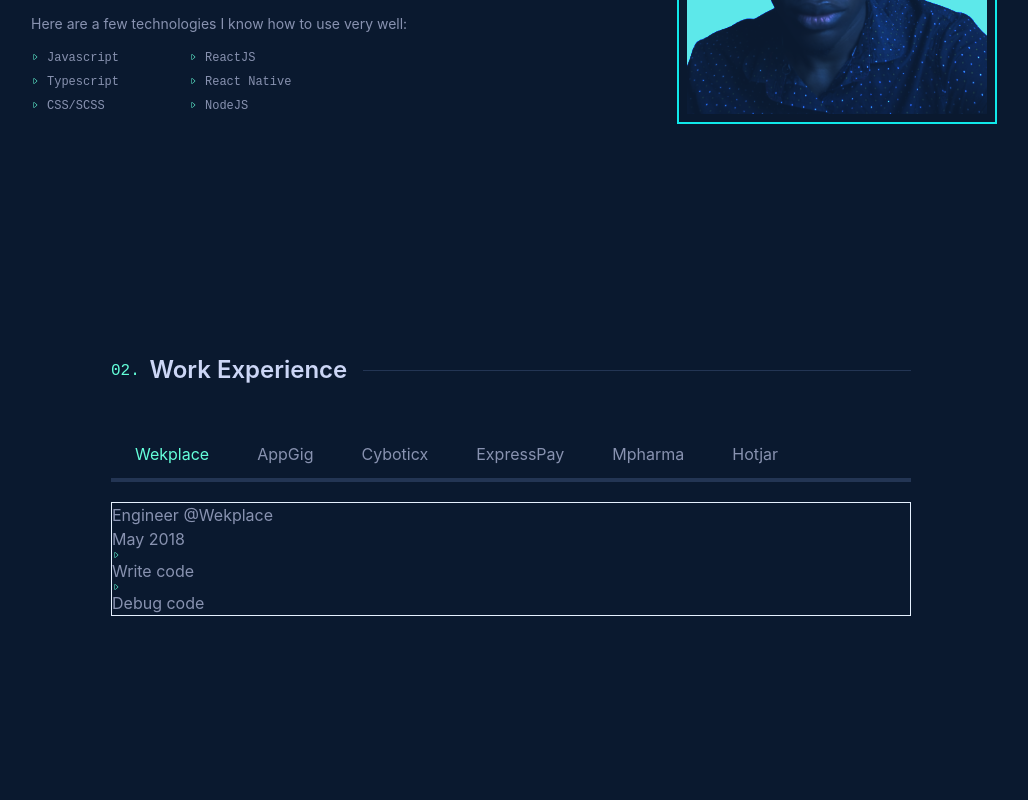
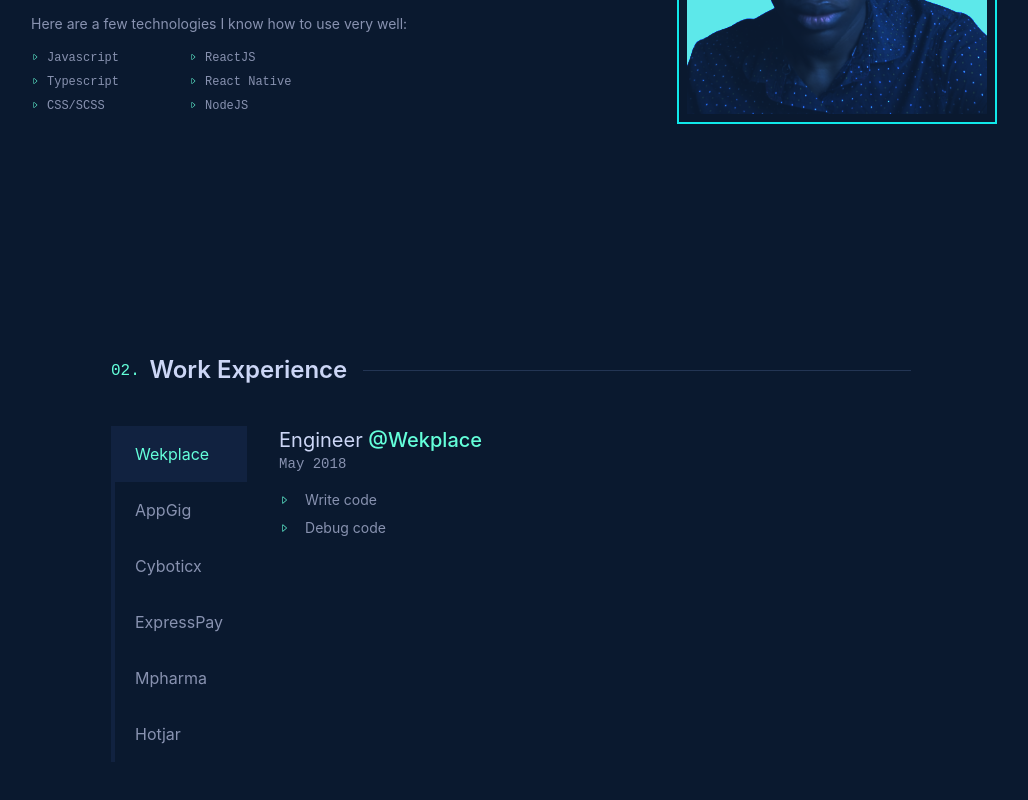
Before and after one commit to iandev096/portfolio-brittany-chiang, a Next.js app: page / in a window 1280 px wide. Shown: the part 1178-1978 px from the top of the page, without its empty margins (129-1157 px from the left). Before the commit the page ends 1906 px from the top, so only its background shows below. Built offline with nearby package versions, Linux system fonts and the light colour scheme; what tailwindcss-debug-screens would draw is missing.

Commit message:
- Work experience section   - TabContent completed   - TabView is responsive

```diff
--- a/components/TabView/TabContent.tsx
+++ b/components/TabView/TabContent.tsx
@@ -15,20 +15,20 @@
   responsibilities,
 }: Props) {
   return (
-    <div className="border border-light">
+    <div>
       <div>
-        <h2>
-          {role} <span>@{place}</span>
+        <h2 className="text-xl text-gray-extra-light">
+          {role} <span className="text-secondary font-medium">@{place}</span>
         </h2>
-        <p>{timePeriod}</p>
+        <p className="font-mono text-sm">{timePeriod}</p>
       </div>
 
-      <div>
-        <ul>
+      <div className="text-sm mt-4">
+        <ul className="space-y-2">
           {responsibilities.map((responsibility) => (
-            <li key={responsibility}>
-              <span>
-                <BsCaretRight size={8} className="text-secondary" />
+            <li className="flex items-baseline" key={responsibility}>
+              <span className="mr-4">
+                <BsCaretRight size={10} className="text-secondary" />
               </span>
               <p>{responsibility}</p>
             </li>
--- a/components/TabView/Tabs.tsx
+++ b/components/TabView/Tabs.tsx
@@ -1,6 +1,7 @@
 import React, { useMemo, useRef, useState } from "react";
 import { TabItem } from "./types";
 import classes from "./styles.module.scss";
+import useScreen from "../../hooks/useScreen";
 
 interface Props {
   items: Omit<TabItem, "content">[];
@@ -9,6 +10,7 @@
 
 export default function Tabs({ items, onSelectTab }: Props) {
   const [selectedTabIndex, setSelectedTabIndex] = useState(0);
+  const { isMd } = useScreen();
 
   const handleTabSelect = (idx: number, label: string) => {
     onSelectTab(idx, label);
@@ -16,9 +18,13 @@
   };
 
   const listRef = useRef<HTMLUListElement>(null);
-  let [indicatorLeft, indicatorWidth] = useMemo(() => {
+
+  const [indicatorXOffset, indicatorXWidth] = useMemo(() => {
     if (!listRef.current) {
       return [0, 0];
+    }
+    if (isMd) {
+      return [0, 3];
     }
     let distance = 0;
     let selected: any = listRef.current.childNodes[selectedTabIndex];
@@ -31,25 +37,55 @@
       selected = selected.previousSibling;
     }
 
-    const extra = (selectedTabIndex + 1) * 1;
+    const extra = (selectedTabIndex + 1) * 1; /*px*/
 
     return [distance, curWidth + extra];
-  }, [selectedTabIndex]);
+  }, [selectedTabIndex, isMd]);
 
-  console.log(indicatorLeft);
+  const [indicatorYOffset, indicatorYHeight] = useMemo(() => {
+    if (!listRef.current) {
+      return [0, 0];
+    }
+    if (!isMd) {
+      return [0, 3];
+    }
+    let distance = 0;
+    let selected: any = listRef.current.childNodes[selectedTabIndex];
+    let curHeight = selected.offsetHeight;
+
+    while (selected?.previousSibling) {
+      const prevHeight = selected.previousSibling.offsetHeight;
+      console.log("prevHeigth", prevHeight);
+      distance += selected.previousSibling.offsetHeight;
+      selected = selected.previousSibling;
+    }
+
+    const extra = (selectedTabIndex + 1) * 1; /*px*/
+
+    return [distance, curHeight + extra];
+  }, [selectedTabIndex, isMd]);
+
+  const shouldNotSetTop = indicatorYOffset === 0 && indicatorYHeight === 3;
+
+  console.log("Y::", indicatorYOffset, indicatorYHeight);
+  console.log("X::", indicatorXOffset, indicatorXWidth);
+  console.log("isMd", isMd);
 
   return (
     <div
       className={
-        `mb-5 relative overflow-x-scroll hide-scrollbar ` + classes.track
+        `mb-8 relative overflow-x-scroll hide-scrollbar ` +
+        (isMd ? classes.track__vertical : classes.track)
       }
     >
-      <ul ref={listRef} className="flex">
+      <ul ref={listRef} className="flex md:flex-col md:mr-8">
         {items.map((item, idx) => (
           <li
             onClick={() => handleTabSelect(idx, item.label)}
             className={`px-6 py-4 cursor-pointer ${
-              selectedTabIndex === idx ? "text-secondary" : "text-gray"
+              selectedTabIndex === idx
+                ? "text-secondary bg-primary-light"
+                : "text-gray"
             } `}
             key={item.label}
           >
@@ -59,8 +95,13 @@
       </ul>
 
       <div
-        style={{ left: indicatorLeft, width: indicatorWidth }}
-        className="absolute bottom-0 h-[3px] bg-secondary transition-all ease-in-out duration-500"
+        style={{
+          left: indicatorXOffset,
+          width: indicatorXWidth,
+          top: shouldNotSetTop ? undefined : indicatorYOffset,
+          height: indicatorYHeight,
+        }}
+        className="absolute bottom-0 bg-secondary transition-all ease-in-out duration-500"
       />
     </div>
   );
--- a/components/TabView/index.tsx
+++ b/components/TabView/index.tsx
@@ -71,7 +71,7 @@
   );
 
   return (
-    <div>
+    <div className="md:flex">
       {/* TABS */}
       <Tabs items={ITEMS} onSelectTab={(index) => setSelectedTabIndex(index)} />
       {/* CONTENT */}
--- a/components/TabView/styles.module.scss
+++ b/components/TabView/styles.module.scss
@@ -1,3 +1,7 @@
 .track {
-  box-shadow: inset 0 -4px 0 var(--primary-extra-light);
+  box-shadow: inset 0 -4px 0 var(--primary-light);
 }
+
+.track__vertical {
+  box-shadow: inset 4px 0 0 var(--primary-light);
+}
--- /dev/null
+++ b/hooks/useScreen.tsx
@@ -0,0 +1,11 @@
+import { useMediaQuery } from "react-responsive";
+
+export default function useScreen() {
+  const isSm = useMediaQuery({ query: "(min-width: 640px)" });
+  const isMd = useMediaQuery({ query: "(min-width: 768px)" });
+  const isLg = useMediaQuery({ query: "(min-width: 1024px)" });
+  const isXl = useMediaQuery({ query: "(min-width: 1280px)" });
+  const is2xl = useMediaQuery({ query: "(min-width: 1536px)" });
+
+  return { isSm, isMd, isLg, isXl, is2xl };
+}
--- a/package.json
+++ b/package.json
@@ -12,6 +12,7 @@
     "react": "17.0.2",
     "react-dom": "17.0.2",
     "react-icons": "^4.3.1",
+    "react-responsive": "^9.0.0-beta.6",
     "react-transition-group": "^4.4.2",
     "sass": "^1.49.7"
   },
```
Also changed, not shown: tailwind.config.js (+17 -0 lines), 1 other file (tests, documents, lock files or other folders).
